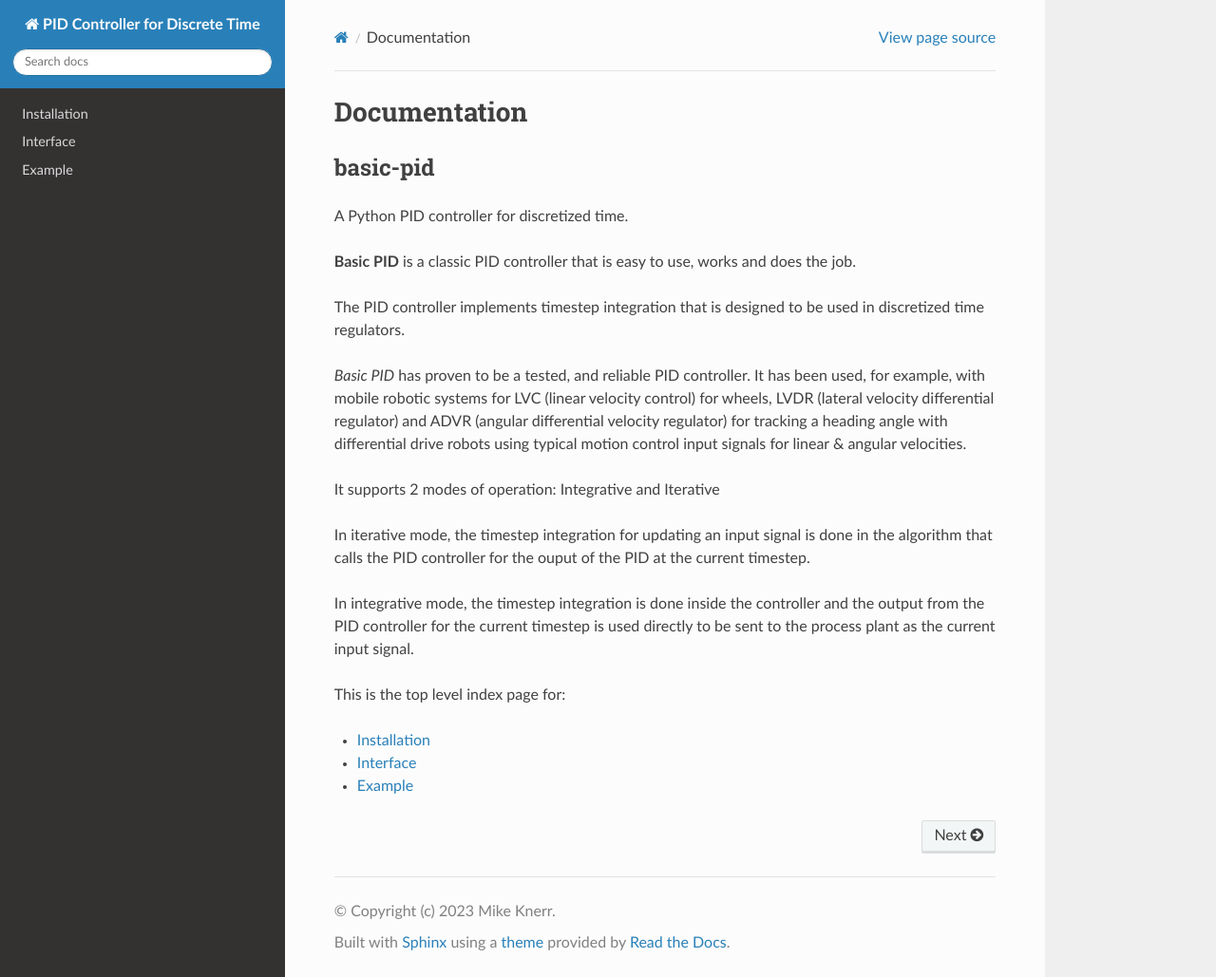
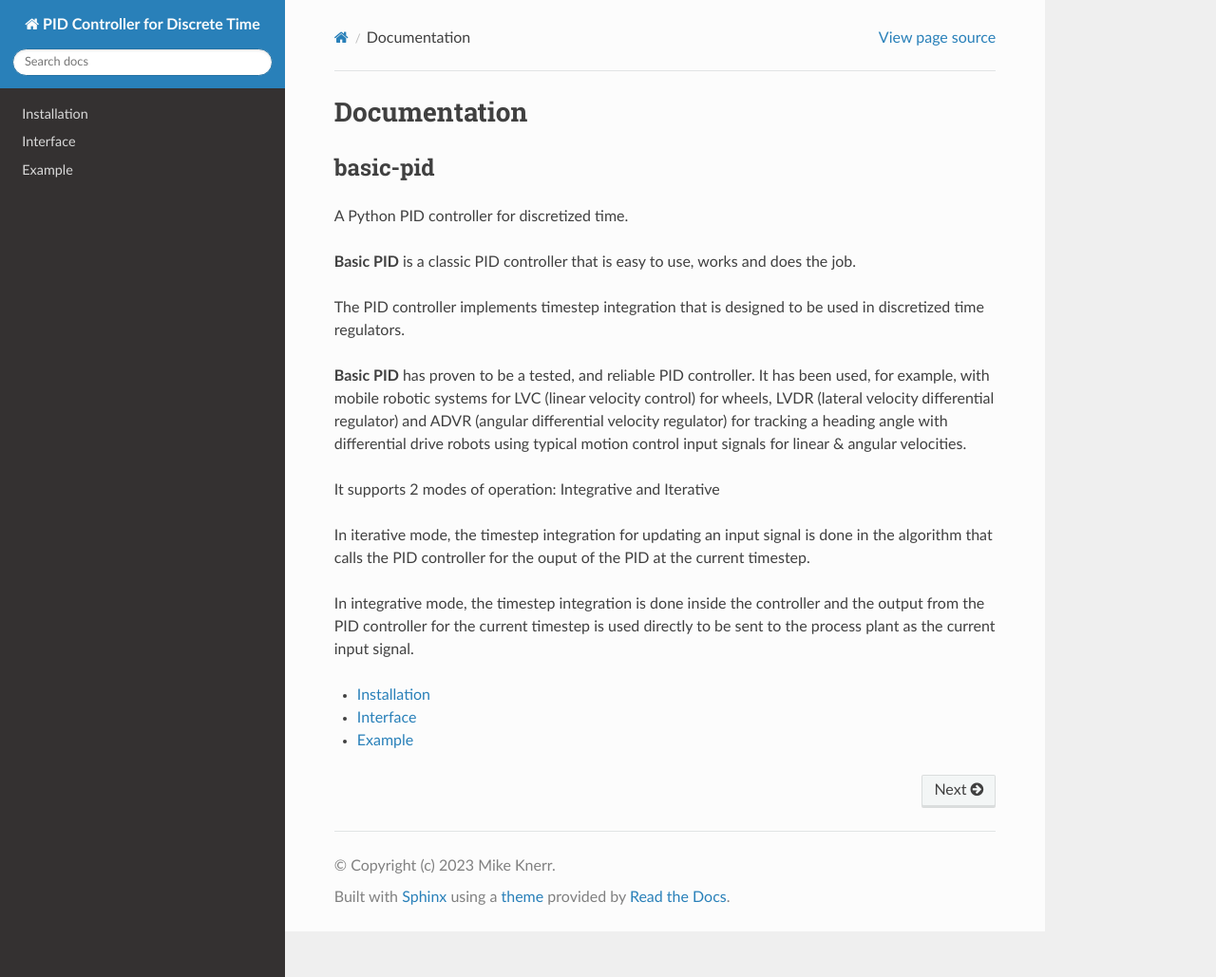
Before and after one commit to mkner/robo-pid, a Sphinx documentation site: the page built from docs/index.rst, in a window 1280 px wide and 1029 px high. Shown: the whole window at 95% size. Built offline with Sphinx 7.4.7 and the Read the Docs theme 2.0.0, drawn with Linux system fonts in a browser that asks for light colours.

Commit message:
Update index.rst

```diff
--- a/docs/index.rst
+++ b/docs/index.rst
@@ -12,7 +12,7 @@ A Python PID controller for discretized time.
 
 The PID controller implements timestep integration that is designed to be used in discretized time regulators.
 
-*Basic PID* has proven to be a tested, and reliable PID controller. It has been used, for example, with mobile robotic systems for LVC (linear velocity control) for wheels, LVDR (lateral velocity differential regulator) and ADVR (angular differential velocity regulator) for tracking a heading angle with differential drive robots using typical motion control input signals for linear & angular velocities.
+**Basic PID** has proven to be a tested, and reliable PID controller. It has been used, for example, with mobile robotic systems for LVC (linear velocity control) for wheels, LVDR (lateral velocity differential regulator) and ADVR (angular differential velocity regulator) for tracking a heading angle with differential drive robots using typical motion control input signals for linear & angular velocities.
 
 It supports 2 modes of operation:  Integrative and Iterative
 
@@ -21,8 +21,6 @@ In iterative mode, the timestep integration for updating an input signal is done
 In integrative mode, the timestep integration is done inside the controller and the output from the PID controller for the current timestep is used directly to be sent to the process plant as the current input signal.
 
 
-This is the top level index page for:
-
 .. toctree::
    :maxdepth: 1
 
```
